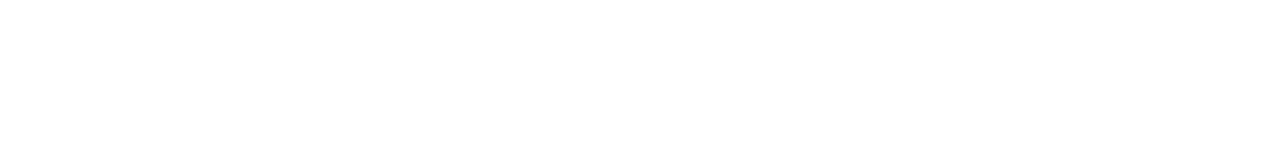
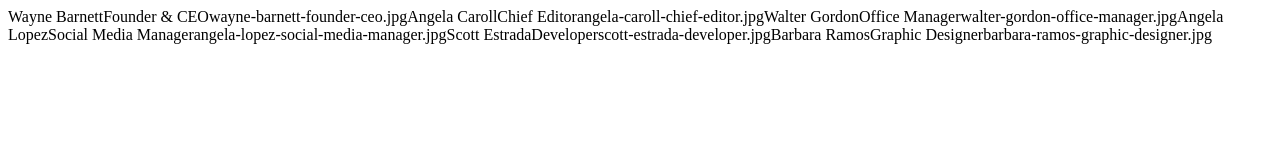
Before and after one commit to afablelorenz/js-our-team, a plain HTML site: page index.html in a window 1280 px wide. Drawn offline with Linux system fonts and the light colour scheme.

Commit message:
created functions for printing object info in dom

```diff
--- a/index.html
+++ b/index.html
@@ -9,7 +9,17 @@
         <link rel="stylesheet" href="./css/style.css">
     </head>
     <body>
+        <header>
 
+        </header>
+        <main>
+            <section id="teamGrid">
+
+            </section>
+        </main>
+        <footer>
+
+        </footer>
         <script src="./js/script.js" ></script>
     </body>
 </html>
--- a/js/script.js
+++ b/js/script.js
@@ -1,37 +1,70 @@
+const teamGrid = document.querySelector('section#teamGrid');
 let team = [
-    member1 = {
+    {
         nome: 'Wayne Barnett',
         ruolo: 'Founder & CEO',
         foto: 'wayne-barnett-founder-ceo.jpg'
     },
 
-    member2 = {
+    {
         nome: 'Angela Caroll',
         ruolo: 'Chief Editor',
         foto: 'angela-caroll-chief-editor.jpg'
     },
 
-    member3 = {
+    {
         nome: 'Walter Gordon',
         ruolo: 'Office Manager',
         foto: 'walter-gordon-office-manager.jpg'
     },
 
-    member4 = {
+    {
         nome: 'Angela Lopez',
         ruolo: 'Social Media Manager',
         foto: 'angela-lopez-social-media-manager.jpg'
     },
 
-    member5 = {
+    {
         nome: 'Scott Estrada',
         ruolo: 'Developer',
         foto: 'scott-estrada-developer.jpg'
     },
 
-    member6 = {
+    {
         nome: 'Barbara Ramos',
         ruolo: 'Graphic Designer',
         foto: 'barbara-ramos-graphic-designer.jpg'
     },
 ];
+
+
+for(let i = 0; i < team.length; i++){
+    const teamArticle = document.createElement('article');
+    teamArticle.classList.add('teamArticle');
+    teamGrid.appendChild(teamArticle);
+}
+
+for(let i=0; i<team.length; i++){
+    teamNameAppend(team[i]);
+    teamRoleAppend(team[i]);
+    teamImageAppend(team[i]);
+}
+
+
+function teamNameAppend(array){
+    const teamArticle = document.querySelector('article.teamArticle');
+    let teamArticleAdd=document.createTextNode(array.nome);
+    teamArticle.appendChild(teamArticleAdd);
+}
+
+function teamRoleAppend(array){
+    const teamArticle = document.querySelector('article.teamArticle');
+    let teamArticleAdd=document.createTextNode(array.ruolo);
+    teamArticle.appendChild(teamArticleAdd);
+}
+
+function teamImageAppend(array){
+    const teamArticle = document.querySelector('article.teamArticle');
+    let teamArticleAdd=document.createTextNode(array.foto);
+    teamArticle.appendChild(teamArticleAdd);
+}
```
